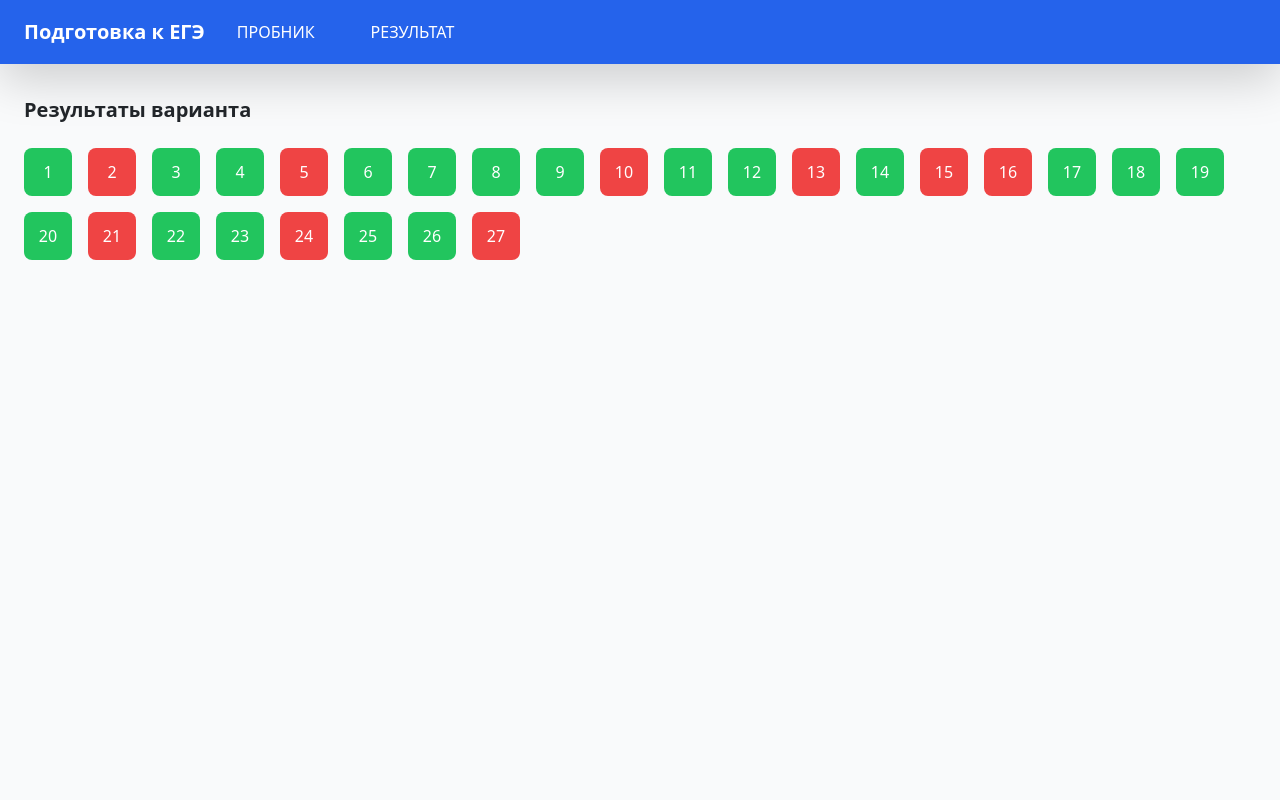
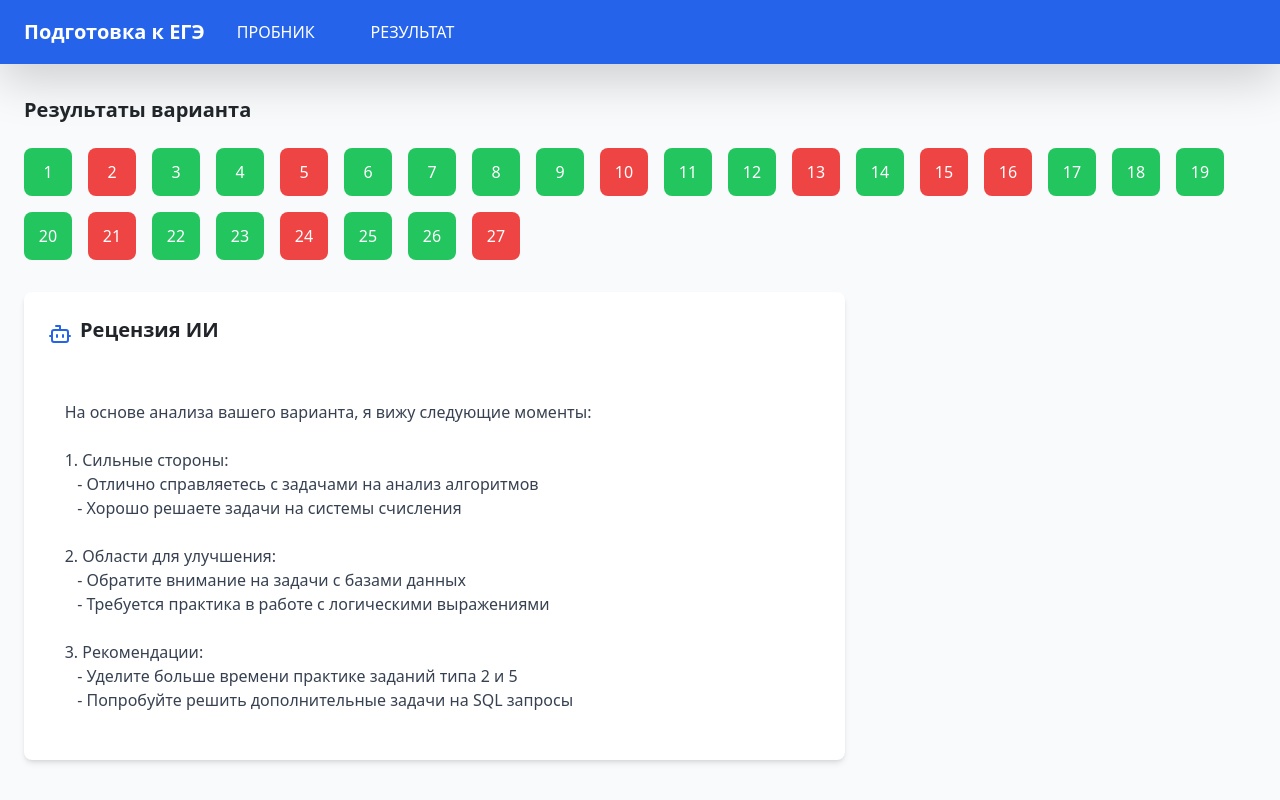
Before and after one commit to RoZaProject/education_aplication, a React (Vite) app: page /result in a window 1280 px wide. Built offline with nearby package versions, Linux system fonts and the light colour scheme.

Commit message:
Добавлена область для рецензии ИИ

```diff
--- a/src/pages/ResultsPage.jsx
+++ b/src/pages/ResultsPage.jsx
@@ -1,11 +1,28 @@
 import React from 'react';
 import { Link } from "react-router-dom";
+import { Bot } from 'lucide-react';
 
 function ResultsPage() {
   const mockResults = Array.from({ length: 27 }, (_, index) => ({
     id: index + 1,
     correct: Math.random() > 0.5 // Random true/false for demonstration
   }));
+
+  const mockAIReview = `
+    На основе анализа вашего варианта, я вижу следующие моменты:
+
+    1. Сильные стороны:
+       - Отлично справляетесь с задачами на анализ алгоритмов
+       - Хорошо решаете задачи на системы счисления
+
+    2. Области для улучшения:
+       - Обратите внимание на задачи с базами данных
+       - Требуется практика в работе с логическими выражениями
+
+    3. Рекомендации:
+       - Уделите больше времени практике заданий типа 2 и 5
+       - Попробуйте решить дополнительные задачи на SQL запросы
+  `;
 
   return (
     <div className="min-h-screen bg-gray-50">
@@ -43,6 +60,19 @@ function ResultsPage() {
             ))}
           </div>
         </div>
+
+        {/* AI Review */}
+        <div className="md:w-2/3">
+          <div className="bg-white rounded-lg shadow-md p-6">
+            <div className="flex items-center gap-2 mb-4">
+              <Bot className="h-6 w-6 text-blue-600" />
+              <h2 className="text-xl font-semibold">Рецензия ИИ</h2>
+            </div>
+            <div className="whitespace-pre-wrap text-gray-700">
+              {mockAIReview}
+            </div>
+          </div>
+        </div>
       </div>
     </div>
   );
```
